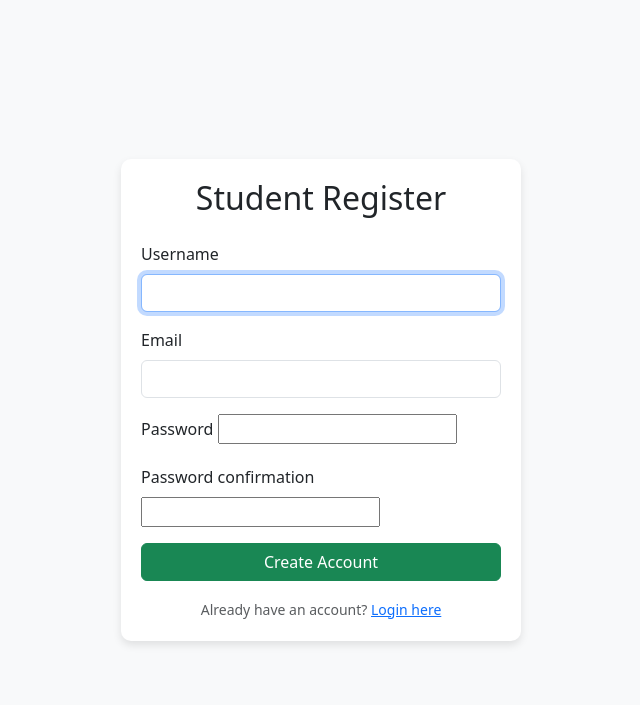
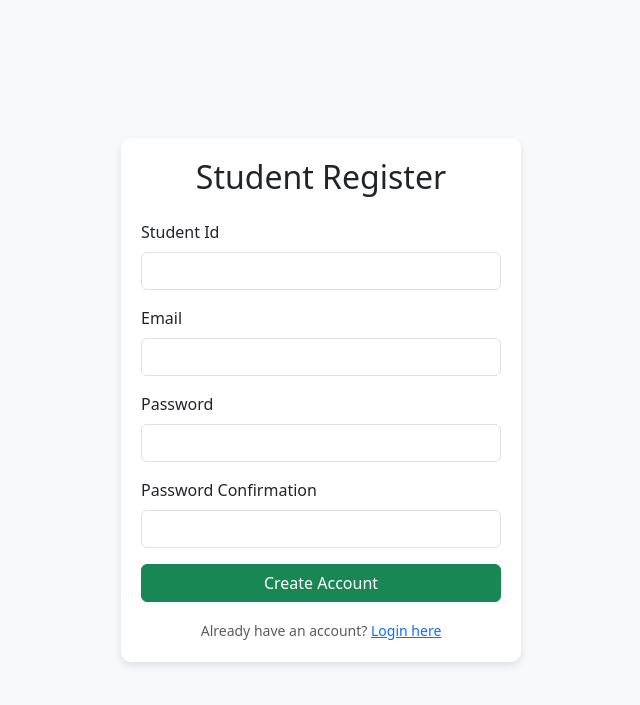
Before and after one commit to HappyRyan99/MyDeadlineInUofG, a Django app: page /register/ in a window 1280 px wide. Shown: the top 705 px of the page, without its empty margins (319-959 px from the left). Run offline with Django 5.2, Linux system fonts and the light colour scheme.

Commit message:
reg user bug fix. havent add to student table

```diff
--- a/deadlinemain/forms.py
+++ b/deadlinemain/forms.py
@@ -2,20 +2,29 @@ from django import forms
 from django.contrib.auth.forms import UserCreationForm
 from django.contrib.auth.models import User
 
+
 class RegisterForm(UserCreationForm):
+    student_id = forms.CharField(label=("Student Id"),
+                                 widget=forms.TextInput(attrs={'class': 'form-control'})
+                                 )
+
     email = forms.EmailField(
         required=True,
         widget=forms.EmailInput(attrs={'class': 'form-control'})
     )
+    password1 = forms.CharField(label=("Password"),
+                                required=True,
+                                widget=forms.PasswordInput(attrs={'class': 'form-control'})
+                                )
+    password2 = forms.CharField(label=("Password Confirmation"),
+                                required=True,
+                                widget=forms.PasswordInput(attrs={'class': 'form-control'})
+                                )
 
     class Meta:
         model = User
-        fields = ('username', 'email', 'password1', 'password2')
-        widgets = {
-            'username': forms.TextInput(attrs={'class': 'form-control'}),
-            'password1': forms.PasswordInput(attrs={'class': 'form-control'}),
-            'password2': forms.PasswordInput(attrs={'class': 'form-control'}),
-        }
+        fields = ('student_id', 'email')
+
 
 class LoginForm(forms.Form):
     student_id = forms.CharField(
--- a/deadlinemain/templates/register.html
+++ b/deadlinemain/templates/register.html
@@ -30,10 +30,16 @@
 
     {% if messages %}
         {% for message in messages %}
-            <div class="alert alert-{{ message.tags|default:'info' }} alert-dismissible fade show" role="alert">
-                {{ message }}
-                <button type="button" class="btn-close" data-bs-dismiss="alert" aria-label="Close"></button>
-            </div>
+            {% if 'error' in message.tags or 'danger' in message.tags %}
+                <div class="alert alert-danger alert-dismissible fade show" role="alert">
+            {% elif 'success' in message.tags %}
+                <div class="alert alert-success alert-dismissible fade show" role="alert">
+            {% else %}
+                <div class="alert alert-{{ message.tags|default:'info' }} alert-dismissible fade show" role="alert">
+            {% endif %}
+        {{ message }}
+        <button type="button" class="btn-close" data-bs-dismiss="alert" aria-label="Close"></button>
+        </div>
         {% endfor %}
     {% endif %}
 
```
Also changed, not shown: deadlinemain/templates/login.html (+17 -3 lines).
